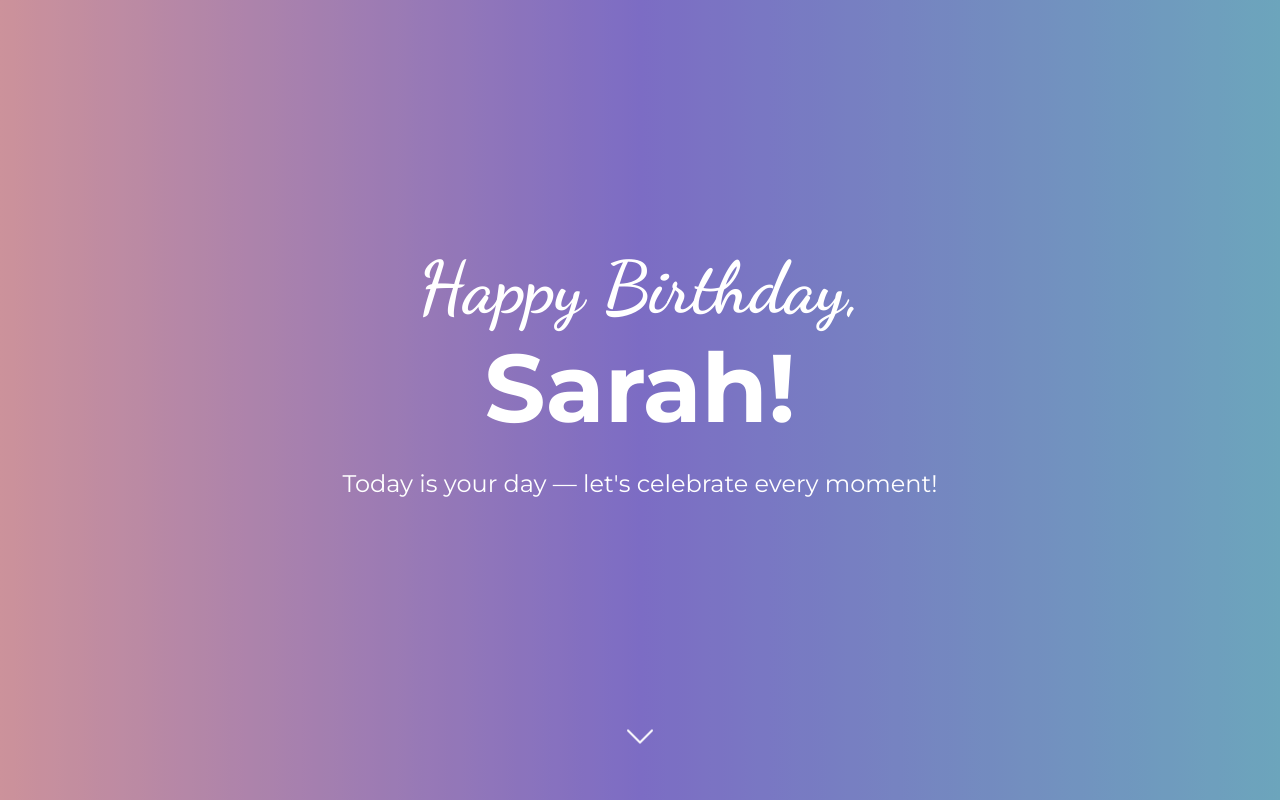
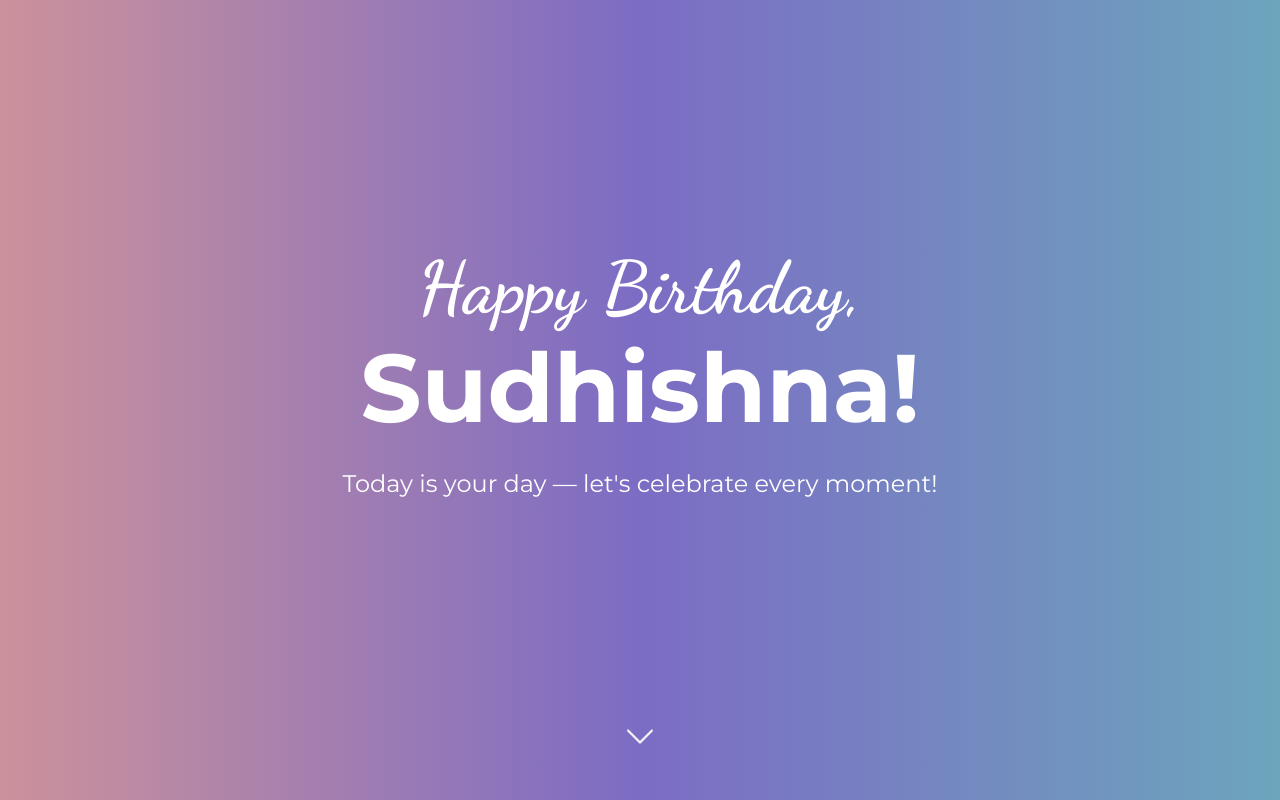
Before and after one commit to maule-projects/joy-scroll-celebrate, a React (Vite) app: page / in a window 1280 px wide. Shown: the top 800 px of the page. Built offline with nearby package versions, Linux system fonts and the light colour scheme.

Commit message:
Update Index.tsx

```diff
--- a/src/pages/Index.tsx
+++ b/src/pages/Index.tsx
@@ -10,7 +10,7 @@ import ScrollToTop from '@/components/ScrollToTop';
 
 const Index = () => {
   // Customize the birthday person's name here
-  const [name, setName] = useState('Sarah');
+  const [name, setName] = useState('Sudhishna');
   const [isLoading, setIsLoading] = useState(true);
 
   useEffect(() => {
```
